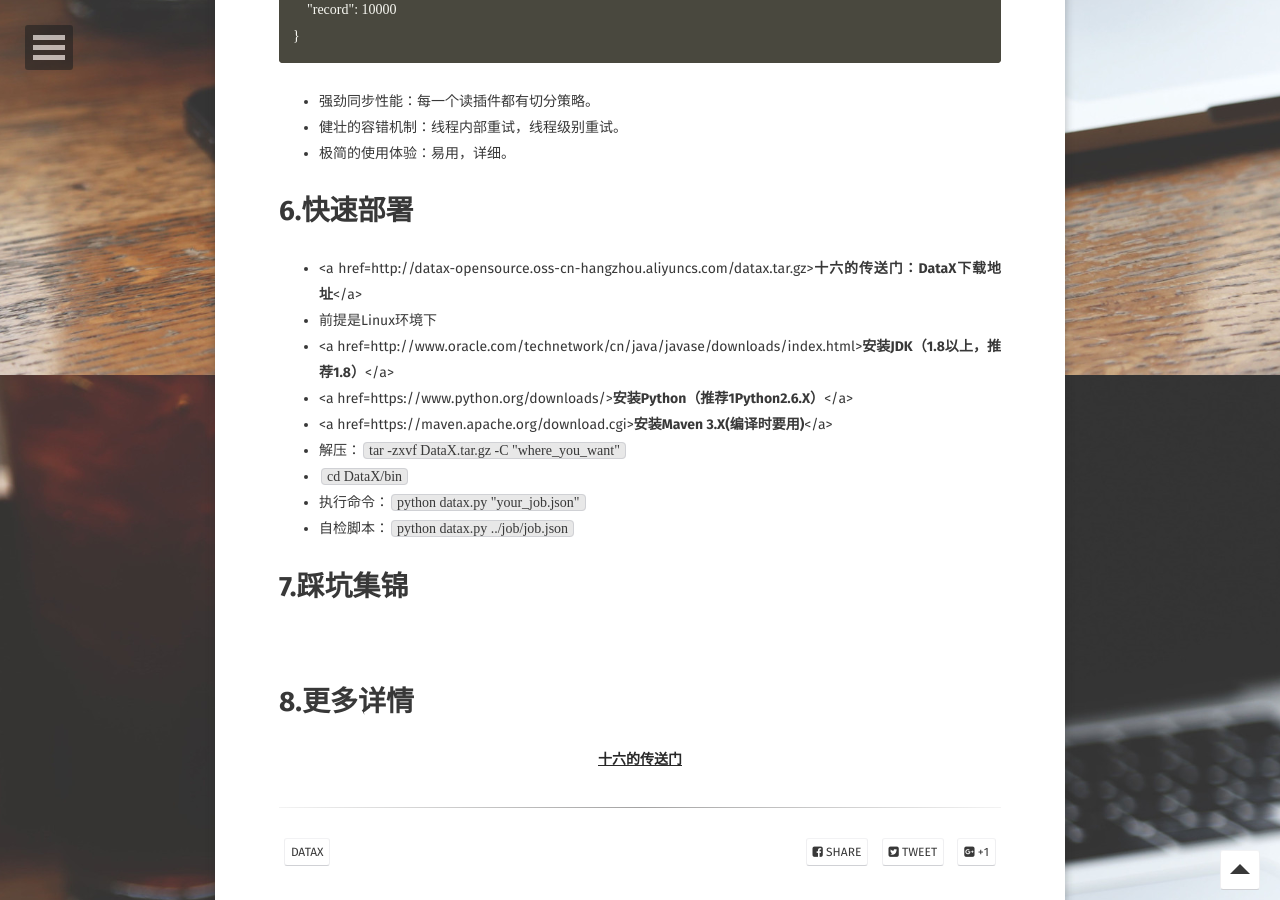
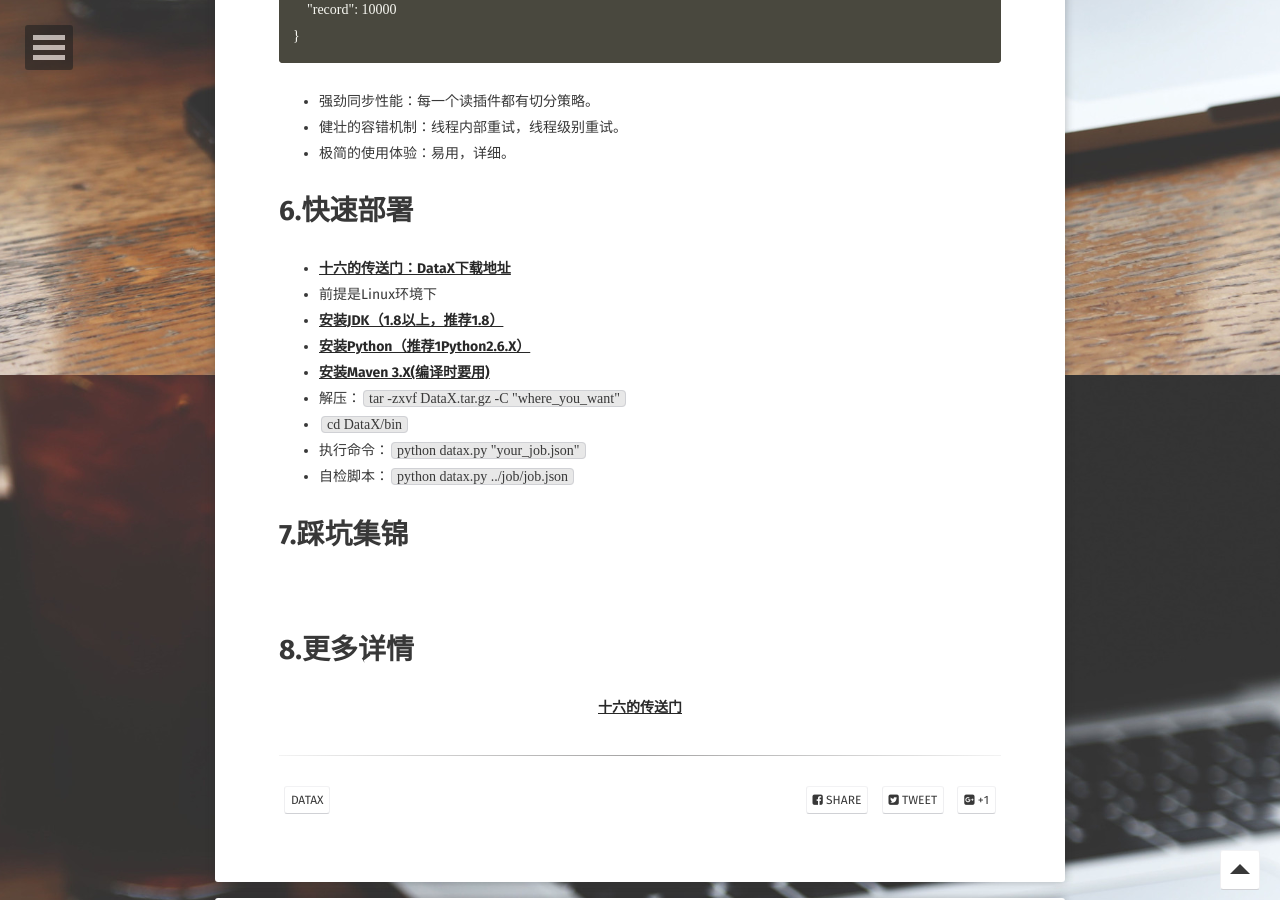
Before and after one commit to ToGetHer16/ToGetHer16.github.io, a Jekyll site: the page built from _posts/2019-04-03-DataX.md, in a window 1280 px wide and 900 px high, scrolled down 4125 px. Built offline with Jekyll 4.4.1, drawn with Linux system fonts in a browser that asks for light colours; some web fonts are replaced; comment, search, counter and statistics services are not loaded.

Commit message:
Update 2019-04-03-DataX.md

```diff
--- a/_posts/2019-04-03-DataX.md
+++ b/_posts/2019-04-03-DataX.md
@@ -96,11 +96,11 @@ comments: true
 * 极简的使用体验：易用，详细。
 
 # 6.快速部署
-* <a href=http://datax-opensource.oss-cn-hangzhou.aliyuncs.com/datax.tar.gz><b>十六的传送门：DataX下载地址</b></a>
+* <a href="http://datax-opensource.oss-cn-hangzhou.aliyuncs.com/datax.tar.gz"><b>十六的传送门：DataX下载地址</b></a>
 * 前提是Linux环境下
-* <a href=http://www.oracle.com/technetwork/cn/java/javase/downloads/index.html><b>安装JDK（1.8以上，推荐1.8）</b></a>
-* <a href=https://www.python.org/downloads/><b>安装Python（推荐1Python2.6.X）</b></a>
-* <a href=https://maven.apache.org/download.cgi><b>安装Maven 3.X(编译时要用)</b></a>
+* <a href="http://www.oracle.com/technetwork/cn/java/javase/downloads/index.html"><b>安装JDK（1.8以上，推荐1.8）</b></a>
+* <a href="https://www.python.org/downloads/"><b>安装Python（推荐1Python2.6.X）</b></a>
+* <a href="https://maven.apache.org/download.cgi"><b>安装Maven 3.X(编译时要用)</b></a>
 * 解压：`tar -zxvf DataX.tar.gz -C "where_you_want"`
 * `cd DataX/bin`
 * 执行命令：`python datax.py "your_job.json"`
```
